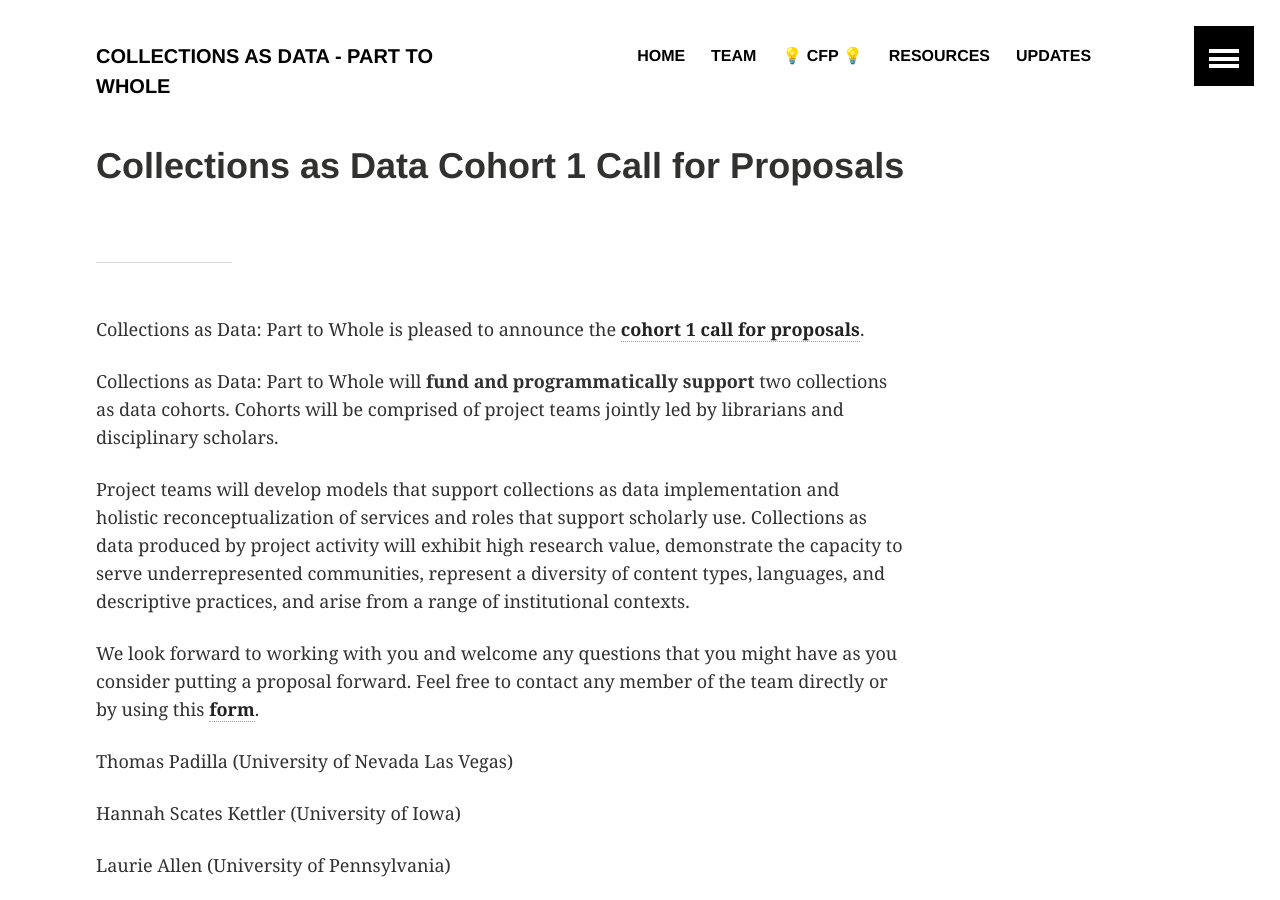
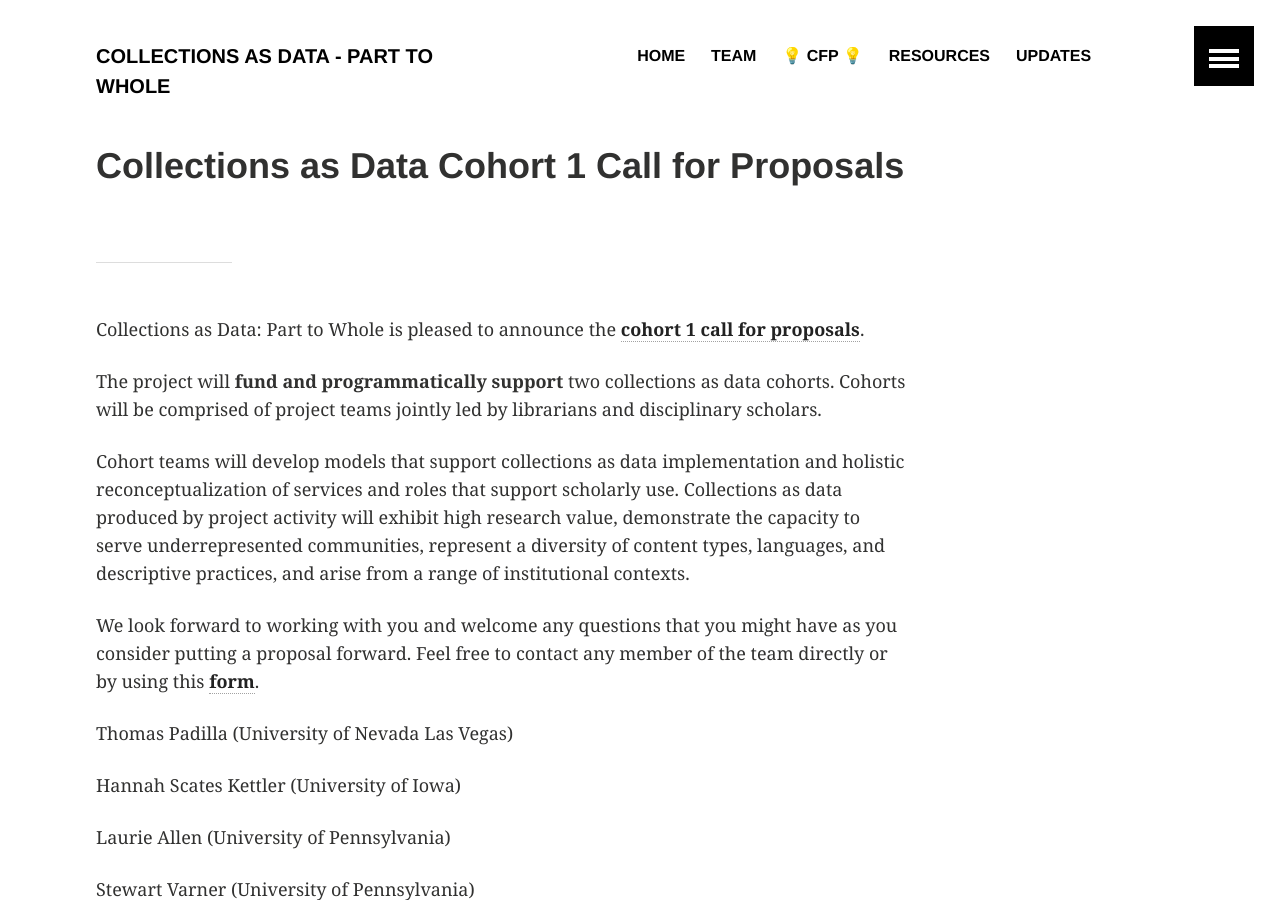
Before and after one commit to collectionsasdata/part2whole, a Jekyll site: the page built from _posts/2018-08-08-cfp1.markdown.md, in a window 1280 px wide and 900 px high. Built offline with Jekyll 4.4.1, drawn with Linux system fonts in a browser that asks for light colours.

Commit message:
cfp post

```diff
--- a/_posts/2018-08-08-cfp1.markdown.md
+++ b/_posts/2018-08-08-cfp1.markdown.md
@@ -8,9 +8,9 @@ teaser: "Collections as Data Cohort 1 Call for Proposals"
 
 Collections as Data: Part to Whole is pleased to announce the [**cohort 1 call for proposals**](https://collectionsasdata.github.io/part2whole/cfp/).
 
-Collections as Data: Part to Whole will **fund and programmatically support** two collections as data cohorts. Cohorts will be comprised of project teams jointly led by librarians and disciplinary scholars.
+The project will **fund and programmatically support** two collections as data cohorts. Cohorts will be comprised of project teams jointly led by librarians and disciplinary scholars.
 
-Project teams will develop models that support collections as data implementation and holistic reconceptualization of services and roles that support scholarly use. Collections as data produced by project activity will exhibit high research value, demonstrate the capacity to serve underrepresented communities, represent a diversity of content types, languages, and descriptive practices, and arise from a range of institutional contexts.
+Cohort teams will develop models that support collections as data implementation and holistic reconceptualization of services and roles that support scholarly use. Collections as data produced by project activity will exhibit high research value, demonstrate the capacity to serve underrepresented communities, represent a diversity of content types, languages, and descriptive practices, and arise from a range of institutional contexts.
 
 We look forward to working with you and welcome any questions that you might have as you consider putting a proposal forward. Feel free to contact any member of the team directly or by using this [**form**](https://docs.google.com/forms/d/e/1FAIpQLSdUpy6FxMSxpM814v03-uscvoFs6yhHASq9z3SVpNdkkqYA0w/viewform?usp=sf_link).
 
```
